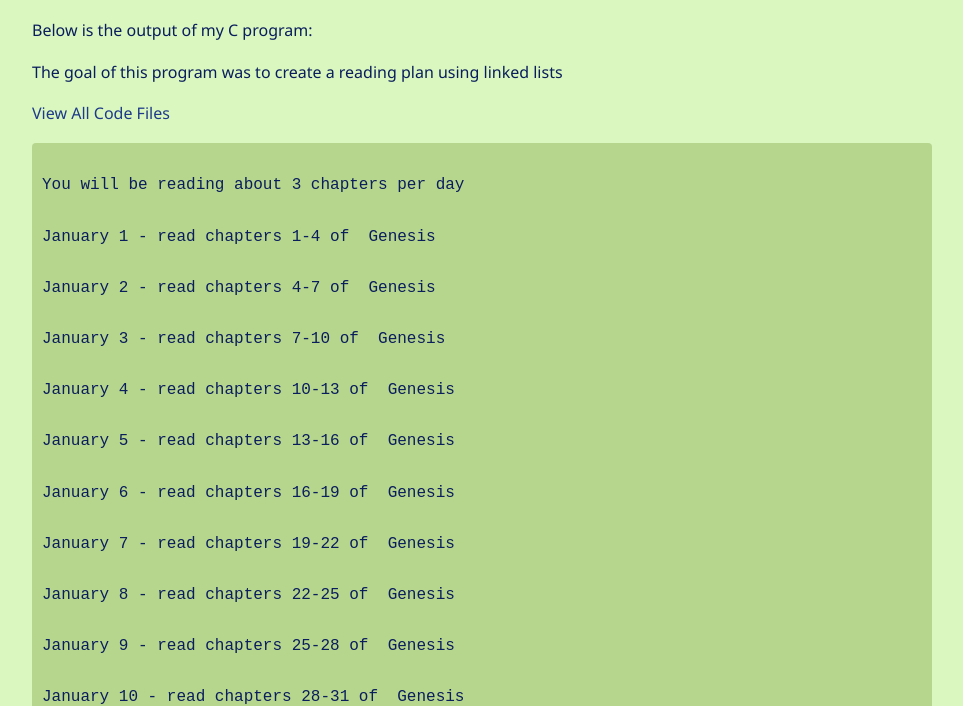
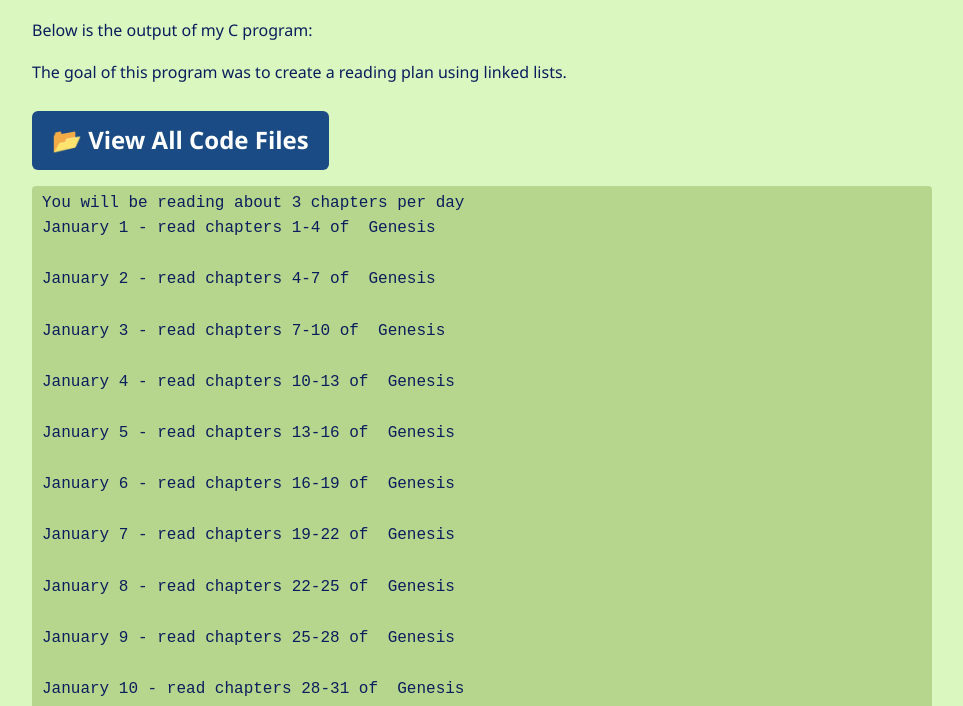
Before and after one commit to CharlesCenizal/Reading-Plan-Linked-Lists, a plain HTML site: page index.html in a window 1280 px wide. Shown: the part 106-812 px from the top of the page, without its empty margins (158-1121 px from the left). Drawn offline with Linux system fonts and the light colour scheme.

Commit message:
trying to add code tab

```diff
--- a/index.html
+++ b/index.html
@@ -1,19 +1,21 @@
 <!DOCTYPE html>
-<html>
+<html lang="en">
 <head>
+  <meta charset="UTF-8" />
+  <meta name="viewport" content="width=device-width, initial-scale=1" />
   <title>Bible Reading Plan Output</title>
   <link rel="stylesheet" href="style.css" />
-
 </head>
 <body>
-  <h1>Bible Reading Plan Output</h1>
-  <p>Below is the output of my C program:</p>
-  <p>The goal of this program was to create a reading plan using linked lists</p>
-  <a href="code.html">View All Code Files</a>
+  <main>
+    <h1>Bible Reading Plan Output</h1>
+    <p>Below is the output of my C program:</p>
+    <p>The goal of this program was to create a reading plan using linked lists.</p>
+    <a href="code.html" class="code-link" aria-label="View all code files">📂 View All Code Files</a>
 
-  <pre>
-  <!-- Paste your reading_plan_output.txt content here -->
-You will be reading about 3 chapters per day<br />
+    <section class="reading-plan-container" aria-label="Bible reading plan output">
+      <pre class="reading-plan">
+You will be reading about 3 chapters per day
 January 1 - read chapters 1-4 of  Genesis <br />
 January 2 - read chapters 4-7 of  Genesis <br />
 January 3 - read chapters 7-10 of  Genesis <br />
@@ -380,6 +382,8 @@ December 29 - read chapters 13-16 of  Revelation <br />
 December 30 - read chapters 16-19 of  Revelation <br />
 December 31 - read chapters 19-22 of  Revelation <br />
 
-  </pre>
+      </pre>
+    </section>
+  </main>
 </body>
 </html>
--- a/style.css
+++ b/style.css
@@ -55,3 +55,19 @@ button:hover {
   border-radius: 8px;
   box-shadow: 0 0 10px rgba(10, 29, 93, 0.2); /* subtle dark blue shadow */
 }
+
+a.code-link {
+  display: inline-block;
+  font-size: 1.5rem; /* bigger font */
+  font-weight: bold;
+  color: white;
+  background-color: #1a4b84; /* dark blue */
+  padding: 10px 20px;
+  border-radius: 6px;
+  text-decoration: none;
+  margin-top: 10px;
+}
+
+a.code-link:hover {
+  background-color: #14517c; /* darker blue on hover */
+}
```
